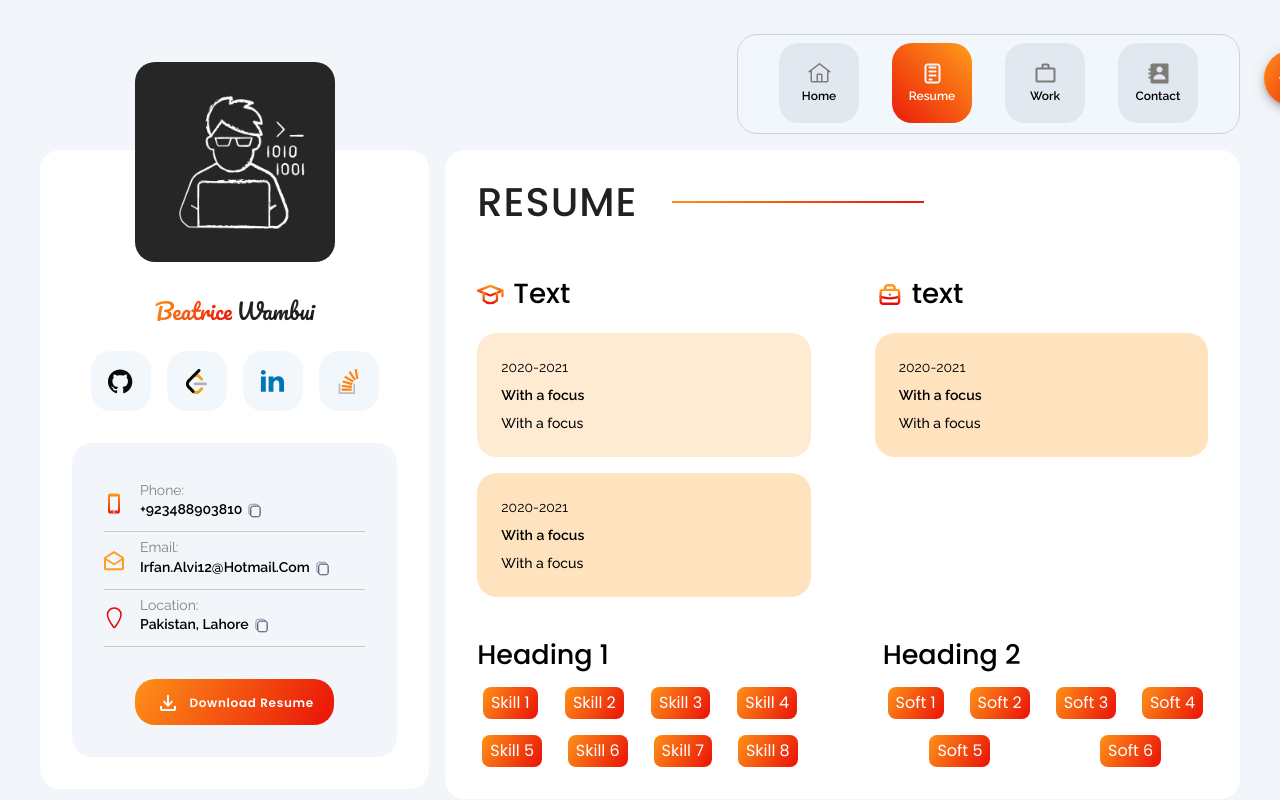
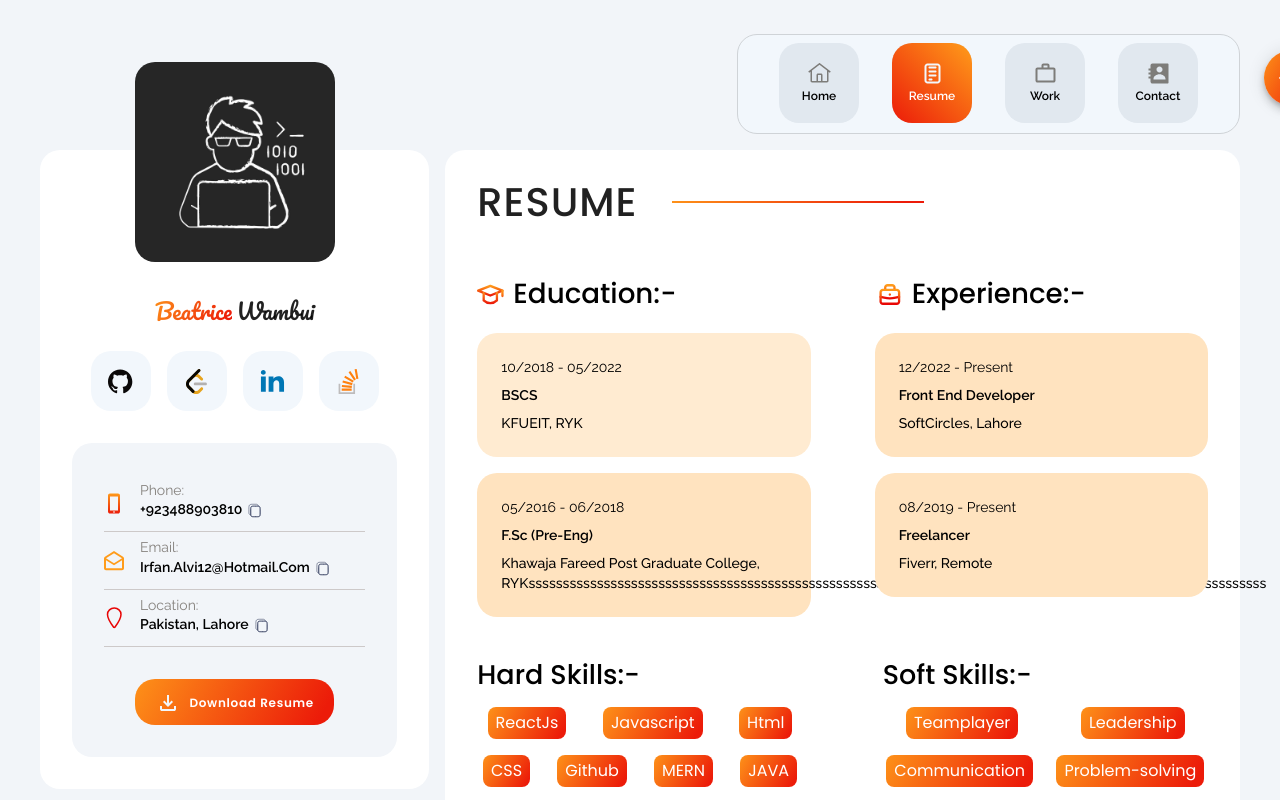
Before and after one commit to IrfanAlvi01/folio-alpha, a React (Vite) app: page / in a window 1280 px wide. Both pictures are taken after a click on the button "Resume". Shown: the top 800 px of the page. Built offline with nearby package versions, Linux system fonts and the light colour scheme.

Commit message:
added resume  info data for resume page

```diff
--- a/src/components/maincontainer/resume/Index.jsx
+++ b/src/components/maincontainer/resume/Index.jsx
@@ -12,22 +12,26 @@ import {
 import { CodeIcon, EduIcon, ExpIcon } from "../../../assets/AssetExporter";
 
 const workSkillList = [
-  "Skill 1",
-  "Skill 2",
-  "Skill 3",
-  "Skill 4",
-  "Skill 5",
-  "Skill 6",
-  "Skill 7",
-  "Skill 8",
+  "ReactJs",
+  "Javascript",
+  "Html",
+  "CSS",
+  "Github",
+  "MERN",
+  "JAVA",
+  "MUI",
+  "NextJs",
+  "Node.Js",
+  "Flutter",
 ];
 const softSkillList = [
-  "Soft 1",
-  "Soft 2",
-  "Soft 3",
-  "Soft 4",
-  "Soft 5",
-  "Soft 6",
+  "Teamplayer",
+  "Leadership",
+  "Communication",
+  "Problem-solving",
+  "Ambitious",
+  "Motivated",
+  "Adaptability",
 ];
 
 const Index = ({ currentIndex, activeIndex, isSmall }) => {
@@ -52,7 +56,7 @@ const Index = ({ currentIndex, activeIndex, isSmall }) => {
                 sx={globleTypographies}
                 variant="education"
               >
-                Text
+                Education:-
               </Typography>
             </Box>
             <Box sx={coloredBoxStyle1}>
@@ -62,7 +66,7 @@ const Index = ({ currentIndex, activeIndex, isSmall }) => {
                 sx={globleTypographies}
                 variant="education1"
               >
-                2020-2021
+                10/2018 - 05/2022
               </Typography>
               <Typography
                 my={1}
@@ -70,7 +74,7 @@ const Index = ({ currentIndex, activeIndex, isSmall }) => {
                 sx={globleTypographies}
                 variant="education2"
               >
-                With a focus
+                BSCS
               </Typography>
               <Typography
                 my={1}
@@ -78,7 +82,7 @@ const Index = ({ currentIndex, activeIndex, isSmall }) => {
                 sx={globleTypographies}
                 variant="education3"
               >
-                With a focus
+                KFUEIT, RYK
               </Typography>
             </Box>
             <Box mt={2} sx={coloredBoxStyle2}>
@@ -88,7 +92,7 @@ const Index = ({ currentIndex, activeIndex, isSmall }) => {
                 sx={globleTypographies}
                 variant="education1"
               >
-                2020-2021
+                05/2016 - 06/2018
               </Typography>
               <Typography
                 my={1}
@@ -96,7 +100,7 @@ const Index = ({ currentIndex, activeIndex, isSmall }) => {
                 sx={globleTypographies}
                 variant="education2"
               >
-                With a focus
+                F.Sc (Pre-Eng)
               </Typography>
               <Typography
                 my={1}
@@ -104,7 +108,8 @@ const Index = ({ currentIndex, activeIndex, isSmall }) => {
                 sx={globleTypographies}
                 variant="education3"
               >
-                With a focus
+                Khawaja Fareed Post Graduate College,
+                RYKssssssssssssssssssssssssssssssssssssssssssssssssssssssssssssssssssssssssssssssssssssssssssssssssssssssssssss
               </Typography>
             </Box>
           </Grid>
@@ -116,7 +121,7 @@ const Index = ({ currentIndex, activeIndex, isSmall }) => {
                 sx={{ ...globleTypographies, fontWeight: 700 }}
                 variant="education"
               >
-                text
+                Experience:-
               </Typography>
             </Box>
             <Box sx={coloredBoxStyle2}>
@@ -126,7 +131,7 @@ const Index = ({ currentIndex, activeIndex, isSmall }) => {
                 sx={globleTypographies}
                 variant="education1"
               >
-                2020-2021
+                12/2022 - Present
               </Typography>
               <Typography
                 my={1}
@@ -134,7 +139,7 @@ const Index = ({ currentIndex, activeIndex, isSmall }) => {
                 sx={globleTypographies}
                 variant="education2"
               >
-                With a focus
+                Front End Developer
               </Typography>
               <Typography
                 my={1}
@@ -142,7 +147,33 @@ const Index = ({ currentIndex, activeIndex, isSmall }) => {
                 sx={globleTypographies}
                 variant="education3"
               >
-                With a focus
+                SoftCircles, Lahore
+              </Typography>
+            </Box>
+            <Box my={2} sx={coloredBoxStyle2}>
+              <Typography
+                my={1}
+                component="p"
+                sx={globleTypographies}
+                variant="education1"
+              >
+                08/2019 - Present
+              </Typography>
+              <Typography
+                my={1}
+                component="p"
+                sx={globleTypographies}
+                variant="education2"
+              >
+                Freelancer
+              </Typography>
+              <Typography
+                my={1}
+                component="p"
+                sx={globleTypographies}
+                variant="education3"
+              >
+                Fiverr, Remote
               </Typography>
             </Box>
           </Grid>
@@ -154,7 +185,7 @@ const Index = ({ currentIndex, activeIndex, isSmall }) => {
               sx={globleTypographies}
               variant="workSkillHeading"
             >
-              Heading 1
+              Hard Skills:-
             </Typography>
             <Box
               mt={2}
@@ -176,7 +207,7 @@ const Index = ({ currentIndex, activeIndex, isSmall }) => {
               sx={globleTypographies}
               variant="workSkillHeading"
             >
-              Heading 2
+              Soft Skills:-
             </Typography>
             <Box
               mt={2}
```
